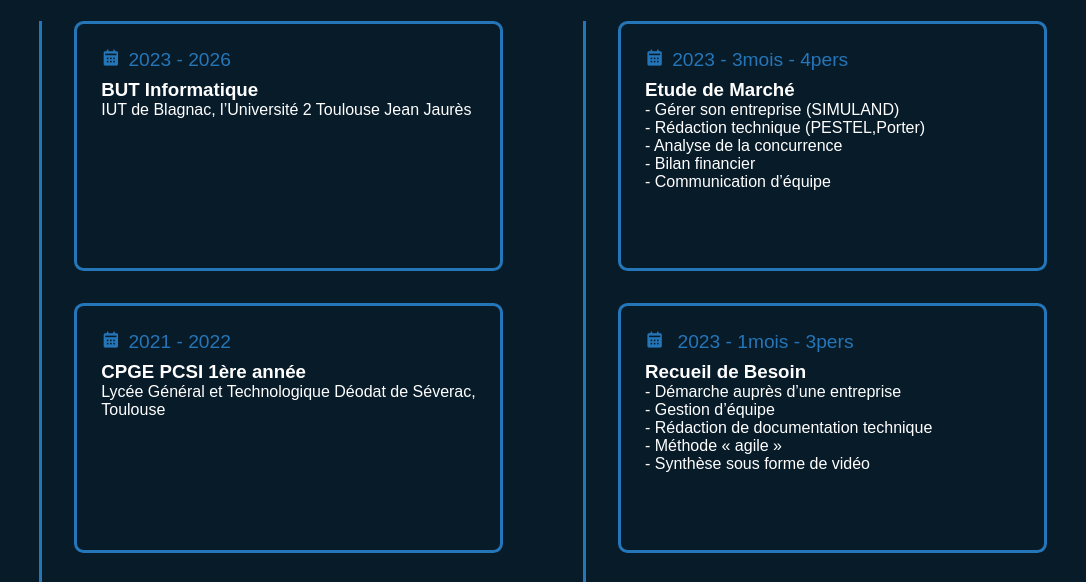
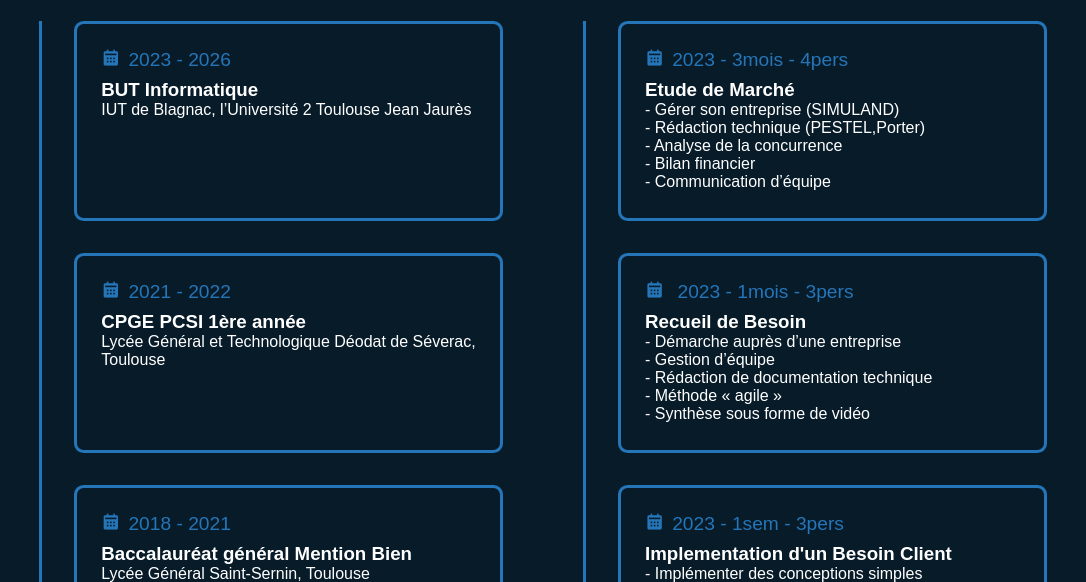
Before and after one commit to ElPoraz/Portfolio-BUT-1, a plain HTML site: page Formation.html in a window 1280 px wide. Shown: the part 200-782 px from the top of the page, without its empty margins (97-1183 px from the left). Drawn offline with nearby package versions, Linux system fonts and the light colour scheme.

Commit message:
Ajustement de la hauteur minimale du corps à 200px dans style2.css

```diff
--- a/style2.css
+++ b/style2.css
@@ -90,7 +90,7 @@ body{
     border: .2rem solid #2576b9;
     border-radius: .6rem;
     margin-bottom: 2rem;
-    min-height: 250px;
+    min-height: 200px;
 }
 
 .contenubis .date{
```
